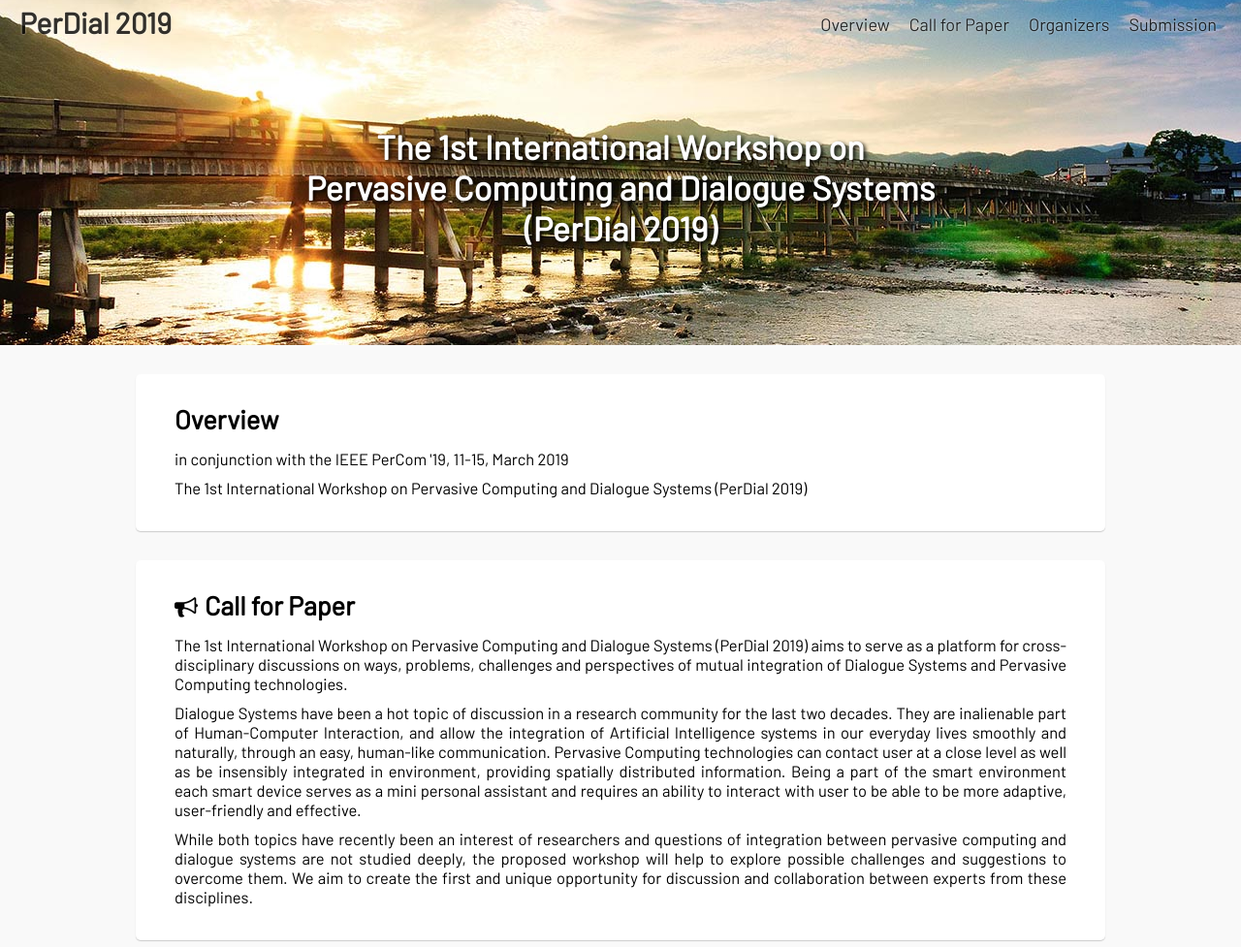
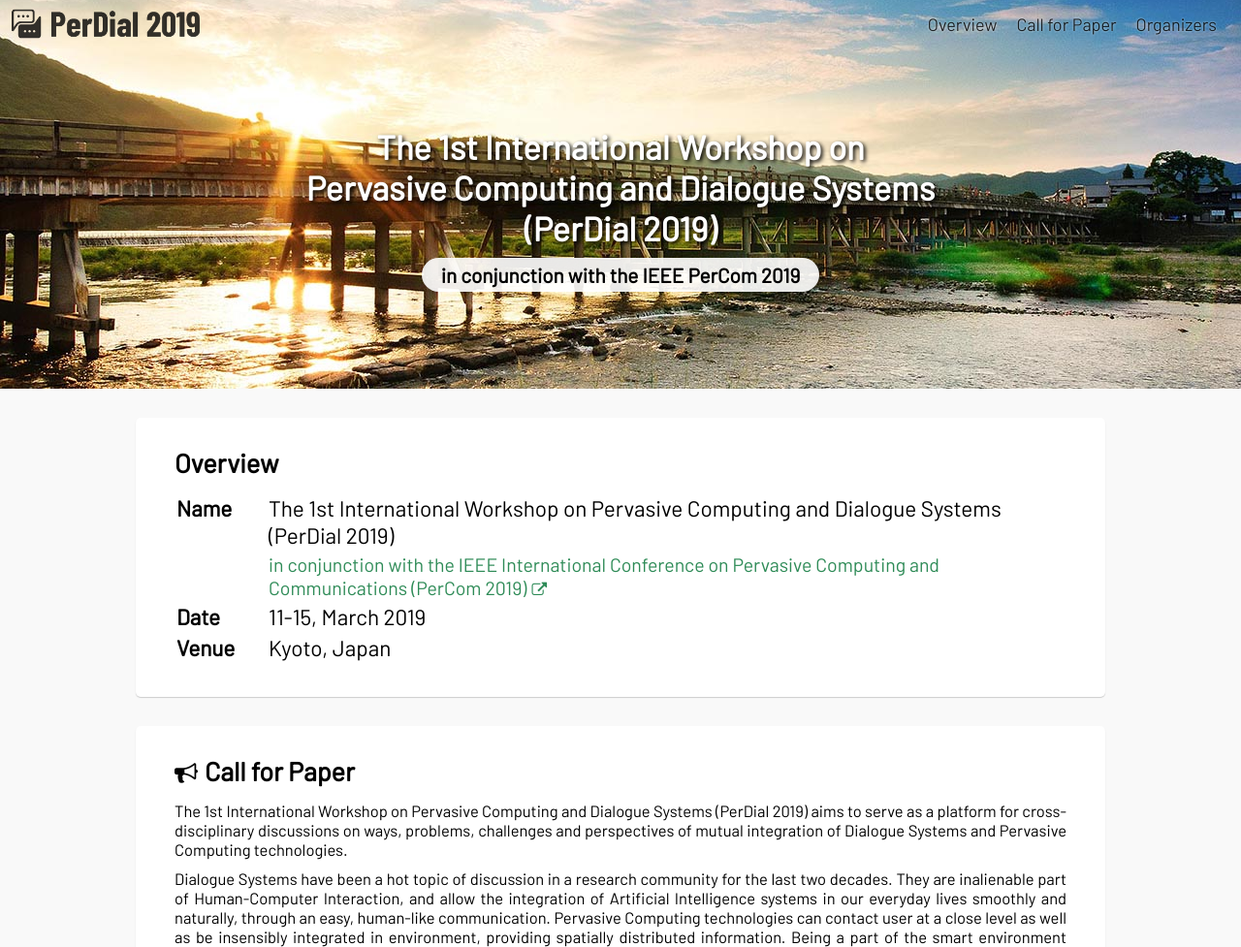
Before and after one commit to PerDial/perdial.github.io, a plain HTML site: page 2019/index.html in a window 1280 px wide. Shown: the top 977 px of the page at 97% size. Drawn offline with nearby package versions, Linux system fonts and the light colour scheme.

Commit message:
make logo

```diff
--- a/2019/css/style.css
+++ b/2019/css/style.css
@@ -7,23 +7,39 @@
   font-family: 'Barlow', sans-serif;
   font-size: 15px;
   background: #f9f9f9; }
+  @media (max-width: 760px) {
+    html {
+      font-size: 13px; } }
 
 header.fixed-header {
   position: fixed;
   z-index: 1000;
   height: 50px;
   width: 100vw;
+  border: 1px solid rgba(0, 0, 0, 0);
+  border-width: 0 0 1px;
   text-shadow: 0 0 2px white;
   background: rgba(255, 255, 255, 0);
   opacity: 0.8;
   transition: all 0.2s ease 0s; }
   header.fixed-header.scrolled {
+    border: 1px solid rgba(0, 0, 0, 0.1);
     background: rgba(255, 255, 255, 0.9);
     opacity: 1; }
   header.fixed-header h1 {
     float: left;
-    padding: 5px 20px;
-    font-size: 2rem; }
+    height: 50px;
+    padding: 0 10px; }
+    header.fixed-header h1 a {
+      display: block;
+      background: url("../img/logo-header.png") center center no-repeat;
+      background-size: 100%;
+      width: 180px;
+      height: 30px;
+      padding: 10px 10px;
+      float: left; }
+      header.fixed-header h1 a span {
+        display: none; }
   header.fixed-header nav ul {
     float: right;
     padding: 0 15px 0 0;
@@ -49,16 +65,23 @@
       border-radius: 100px;
       position: relative;
       z-index: 100;
-      font-size: 2.3rem;
       color: white;
       text-align: center;
-      text-shadow: 2px 2px 4px black; }
+      font-size: 2.3rem; }
       section.main header h1 span {
-        display: block; }
+        display: block;
+        text-shadow: 2px 2px 4px black; }
+      section.main header h1 small {
+        display: inline-block;
+        font-size: 0.6em;
+        color: black;
+        background: rgba(255, 255, 255, 0.9);
+        border-radius: 30px;
+        margin: 10px 0 0;
+        padding: 5px 20px; }
       @media (max-width: 760px) {
         section.main header h1 {
-          font-size: 1.7em;
-          border-radius: 0; } }
+          font-size: 1.7em; } }
       @media (max-width: 580px) {
         section.main header h1 span {
           display: inline; } }
@@ -71,7 +94,7 @@
       object-fit: cover; }
   section.main > div {
     max-width: 1000px;
-    width: 96vw;
+    width: 94vw;
     margin: 30px auto;
     padding: 30px 40px 35px;
     background: white;
@@ -81,7 +104,7 @@
     @media (max-width: 760px) {
       section.main > div {
         margin: 20px auto;
-        padding: 20px; } }
+        padding: 15px; } }
   section.main h2 {
     padding: 0 0 15px;
     font-size: 1.8rem; }
@@ -113,6 +136,18 @@
     padding: 0; }
   section.main ul li {
     margin: 5px 0 0 30px; }
+  section.main dl.overview {
+    font-size: 1.5rem; }
+    section.main dl.overview dt {
+      float: left;
+      width: 90px;
+      padding: 2px;
+      font-weight: bold; }
+    section.main dl.overview dd {
+      margin: 0 0 0 95px;
+      padding: 2px; }
+      section.main dl.overview dd.percom {
+        font-size: 1.3rem; }
   section.main dl.important-dates dt {
     float: left;
     width: 190px;
--- a/2019/index.html
+++ b/2019/index.html
@@ -6,13 +6,12 @@
 <link rel="stylesheet" href="css/style.css">
 
 <header class="fixed-header" id="fixed-header">
-  <h1>PerDial 2019</h1>
+  <h1><a href="./"><span>PerDial 2019</span></a></h1>
   <nav>
-    <ul>
-      <li>Overview</li>
-      <li>Call for Paper</li>
-      <li>Organizers</li>
-      <li>Submission</li>
+    <ul id="primary-nav">
+      <li data-target="nav-overview">Overview</li>
+      <li data-target="nav-call-for-paper">Call for Paper</li>
+      <li data-target="nav-organizers">Organizers</li>
     </ul>
   </nav>
 </header>
@@ -22,13 +21,19 @@
     <img src="img/top-visual.jpg">
     <h1><span>The 1st International Workshop on</span>
       <span>Pervasive Computing and Dialogue Systems</span>
-      <span>(PerDial 2019)</span></h1>
+      <span>(PerDial 2019)</span>
+      <small>in conjunction with the IEEE PerCom 2019</small></h1>
   </header>
 
   <div>
     <h2>Overview</h2>
-    <p>in conjunction with the IEEE PerCom '19, 11-15, March 2019</p>
-    <p>The 1st International Workshop on Pervasive Computing and Dialogue Systems (PerDial 2019)</p>
+    <dl class="overview">
+      <dt>Name</dt>
+        <dd>The 1st International Workshop on Pervasive Computing and Dialogue Systems (PerDial 2019)</dd>
+        <dd class="percom"><a href="http://www.percom.org/">in conjunction with the IEEE International Conference on Pervasive Computing and Communications (PerCom 2019)</a></dd>
+      <dt>Date</dt><dd>11-15, March 2019</dd>
+      <dt>Venue</dt><dd>Kyoto, Japan</dd>
+    </dl>
   </div>
 
   <div>
```
Also changed, not shown: 2019/img/logo-header.png (added).
